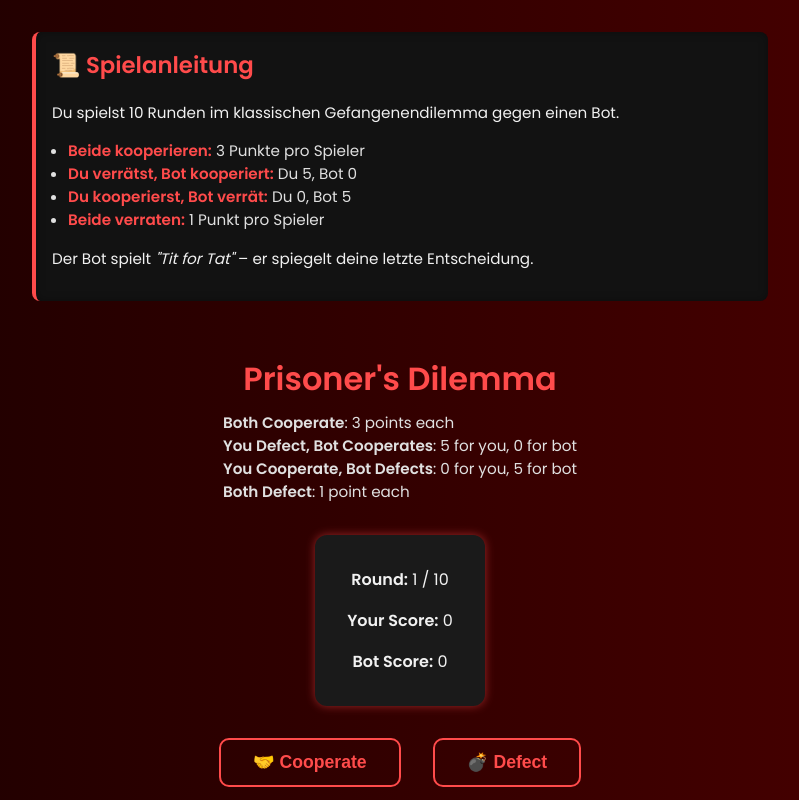
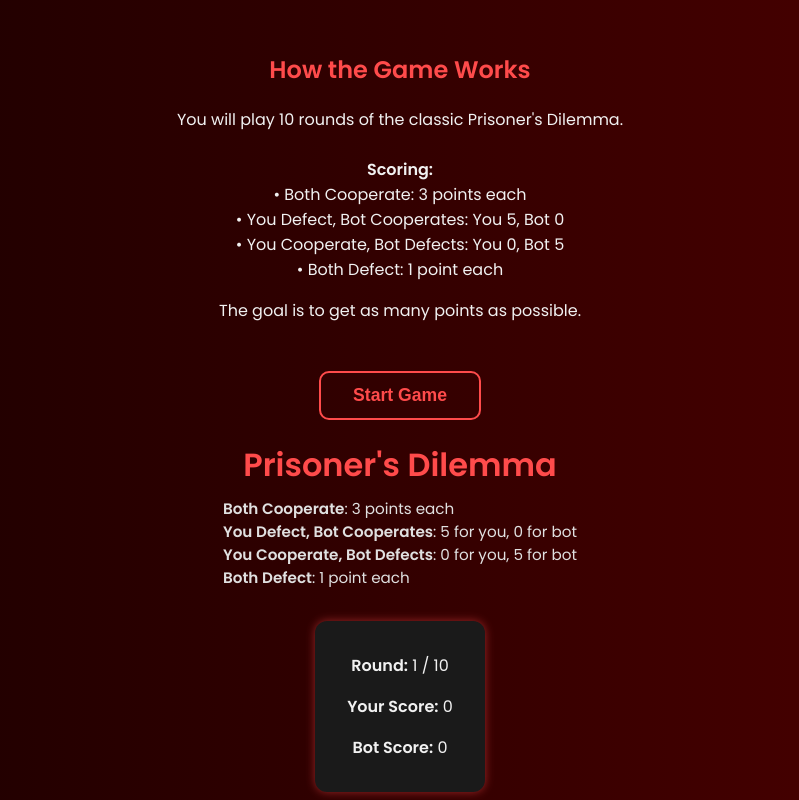
Before and after one commit to Guuenter/prisonersdillemar, a plain HTML site: page index.html in a window 1280 px wide. Shown: the top 800 px of the page, without its empty margins (240-1039 px from the left). Drawn offline with Linux system fonts and the light colour scheme.

Commit message:
index.html
anafang eigene seite

```diff
--- a/index.html
+++ b/index.html
@@ -94,17 +94,33 @@
   </style>
 </head>
 <body>
-  <div class="log" style="margin-bottom: 2rem;">
-  <h2 style="color: #ff4b4b; margin-top: 0;">📜 Spielanleitung</h2>
-  <p>Du spielst 10 Runden im klassischen Gefangenendilemma gegen einen Bot.</p>
-  <ul style="margin: 0.5rem 0 1rem 1rem; list-style-type: disc;">
-    <li><strong>Beide kooperieren:</strong> 3 Punkte pro Spieler</li>
-    <li><strong>Du verrätst, Bot kooperiert:</strong> Du 5, Bot 0</li>
-    <li><strong>Du kooperierst, Bot verrät:</strong> Du 0, Bot 5</li>
-    <li><strong>Beide verraten:</strong> 1 Punkt pro Spieler</li>
-  </ul>
-  <p>Der Bot spielt <em>"Tit for Tat"</em> – er spiegelt deine letzte Entscheidung.</p>
+  <div id="intro" style="text-align: center; max-width: 700px;">
+  <h2 style="color: #ff4b4b;">How the Game Works</h2>
+  <p>
+    You will play 10 rounds of the classic Prisoner's Dilemma.<br><br>
+    <strong>Scoring:</strong><br>
+    • Both Cooperate: 3 points each<br>
+    • You Defect, Bot Cooperates: You 5, Bot 0<br>
+    • You Cooperate, Bot Defects: You 0, Bot 5<br>
+    • Both Defect: 1 point each
+  </p>
+  <p>The goal is to get as many points as possible.</p>
+  <button onclick="startGame()" style="
+    background: transparent;
+    border: 2px solid #ff4b4b;
+    color: #ff4b4b;
+    font-size: 1.1rem;
+    font-weight: 600;
+    padding: 0.75rem 2rem;
+    border-radius: 10px;
+    cursor: pointer;
+    transition: all 0.3s ease;
+    margin-top: 2rem;
+  " onmouseover="this.style.background='#ff4b4b'; this.style.color='#000';" onmouseout="this.style.background='transparent'; this.style.color='#ff4b4b';">
+    Start Game
+  </button>
 </div>
+
 
   <h1>Prisoner's Dilemma</h1>
   <ul>
@@ -168,7 +184,10 @@
       document.getElementById("round").textContent = round > 10 ? "Game Over" : round;
 
       if (round > 10) {
-        document.querySelector(".buttons").innerHTML = "<h2 style='color:#ff4b4b;'>Game Over</h2>";
+  document.querySelector(".buttons").innerHTML = "<h2 style='color:#ff4b4b;'>Game Over</h2>";
+  setTimeout(downloadLog, 1000); // Kurze Pause für bessere UX
+}
+;
       }
       function downloadLog() {
   const timestamp = new Date().toLocaleString();
```
